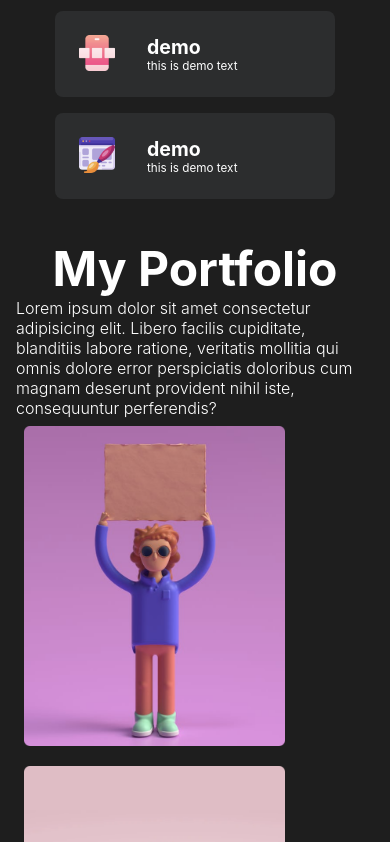
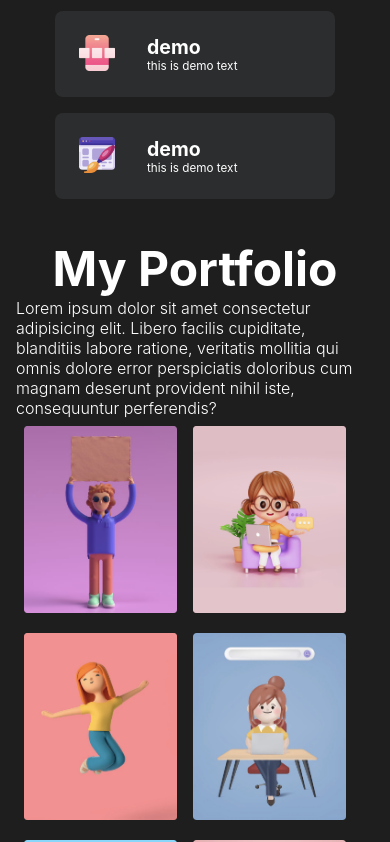
Before and after one commit to Adithyan-Tech/Portfolio, a React (Create React App) app: page / in a window 390 px wide. Shown: the part 1316-2158 px from the top of the page. Built offline with nearby package versions, Linux system fonts and the light colour scheme.

Commit message:
responsive

```diff
--- a/src/components/works.css
+++ b/src/components/works.css
@@ -18,6 +18,7 @@ padding: 0 1rem;
 .workDesc{
   font-weight: 300;
   font-size: 1rem;
+  max-width: 45rem;
 }
 .workImgs{
   display:flex;
@@ -43,3 +44,10 @@ font-size: 1rem;
 
 margin: 3rem 0rem;
 }
+
+@media screen and (max-width:592px) {
+.workImg{
+ height: 48vw;
+}
+
+}
```
